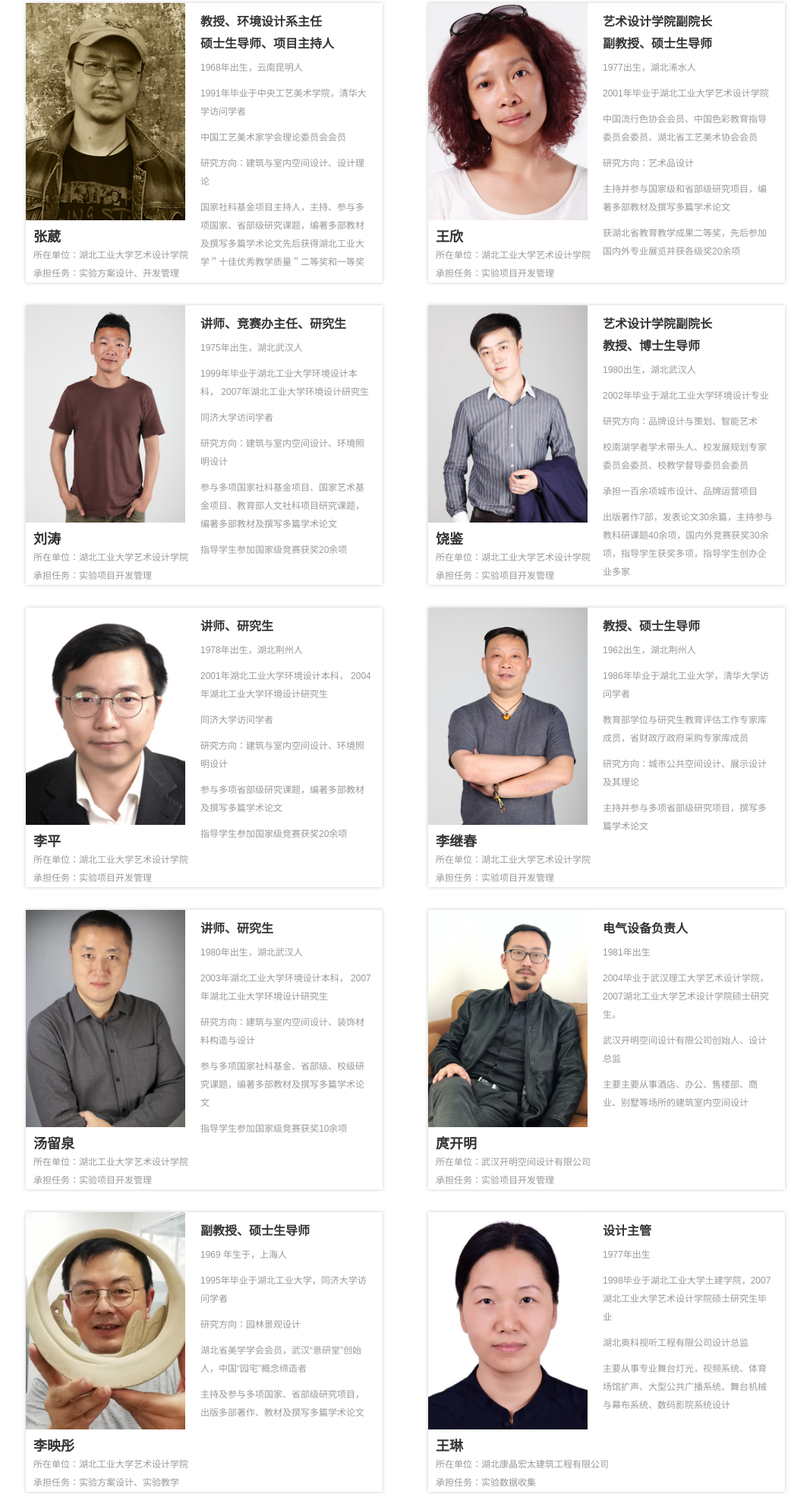
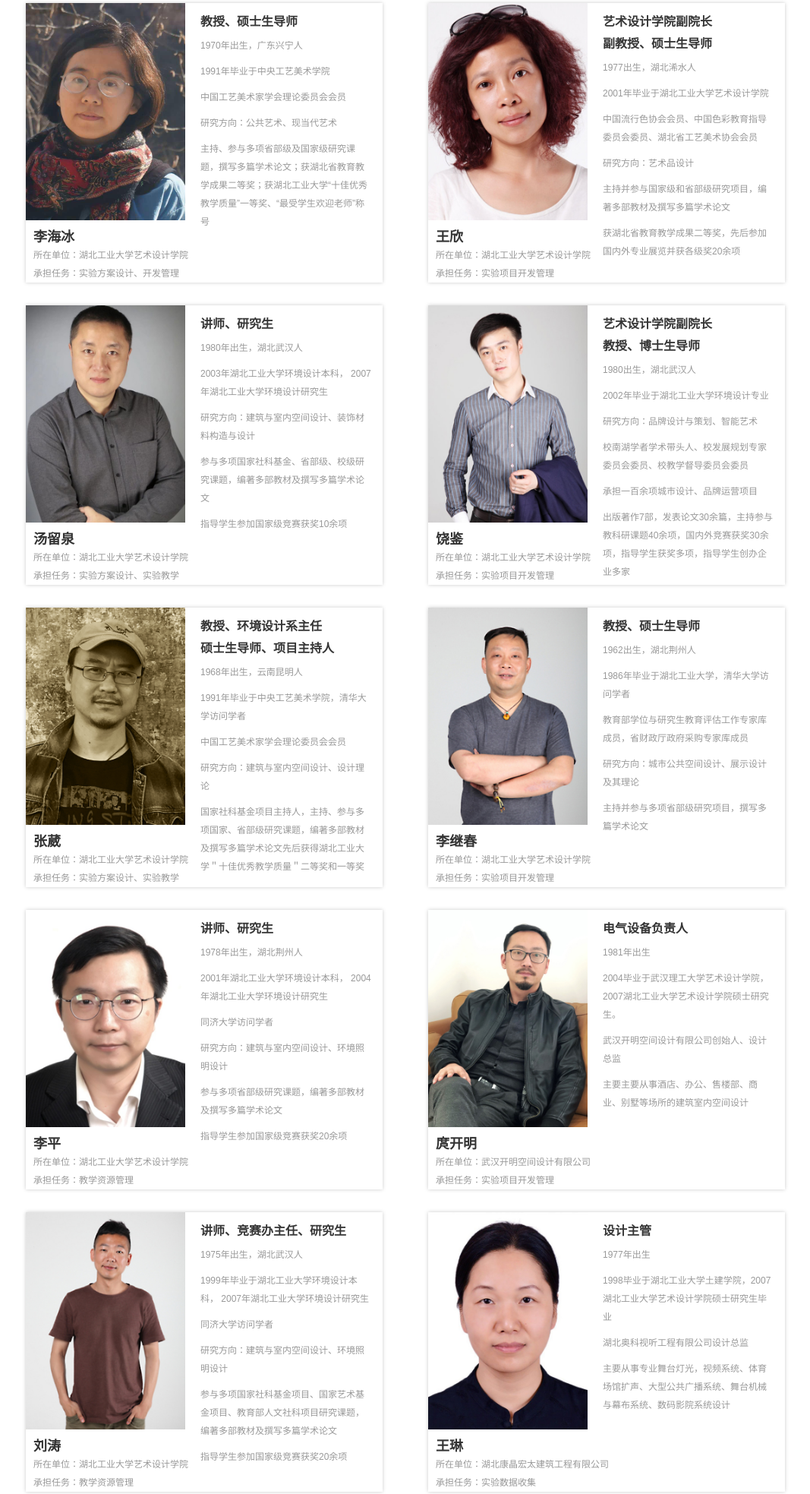
Before and after one commit to NorthLine/green-materials, a plain HTML site: page serviceTeam.html in a window 1280 px wide. Shown: the part 307-2274 px from the top of the page at 76% size, without its empty margins (106-1173 px from the left). Drawn offline with Linux system fonts and the light colour scheme.

Commit message:
half finlished

```diff
--- a/serviceTeam.html
+++ b/serviceTeam.html
@@ -97,13 +97,50 @@
 				</span>
             </h2>
             <ul class="imgList clearfix">
+
+                <li class="fl">
+                    <img src="./personImg/李海冰.jpg" alt="">
+                    <div>
+                        <p class="first"><b>李海冰</b></p>
+                        <p title="所在单位：湖北工业大学艺术设计学院">所在单位：湖北工业大学艺术设计学院</p>
+
+                        <p title="承担任务：实验方案设计、实验教学">承担任务：实验方案设计、开发管理</p>
+                        <div class="rightInners">
+                            <dd style="margin-bottom: 10px"><strong>教授、硕士生导师</strong></dd>
+                            <div>1970年出生，广东兴宁人</div>
+                            <div>1991年毕业于中央工艺美术学院</div>
+                            <div>中国工艺美术家学会理论委员会会员</div>
+                            <div>研究方向：公共艺术、现当代艺术</div>
+                            <div>主持、参与多项省部级及国家级研究课题，撰写多篇学术论文；获湖北省教育教学成果二等奖；获湖北工业大学“十佳优秀教学质量”一等奖、“最受学生欢迎老师”称号</div>
+
+                        </div>
+                    </div>
+                </li>
+                <li class="fl">
+                    <img src="./personImg/汤留泉.jpg" alt="">
+                    <div>
+                        <p class="first"><b>汤留泉</b> </p>
+                        <p title="所在单位：湖北工业大学艺术设计学院">所在单位：湖北工业大学艺术设计学院</p>
+
+                        <p title="承担任务：实验项目开发管理">承担任务：实验方案设计、实验教学</p>
+                        <div class="rightInners">
+                            <dd style="margin-bottom: 10px"><strong>讲师、研究生</strong></dd>
+                            <div>1980年出生，湖北武汉人</div>
+                            <div>2003年湖北工业大学环境设计本科， 2007年湖北工业大学环境设计研究生</div>
+                            <div>研究方向：建筑与室内空间设计、装饰材料构造与设计</div>
+                            <div>参与多项国家社科基金、省部级、校级研究课题，编著多部教材及撰写多篇学术论文</div>
+                            <div>指导学生参加国家级竞赛获奖10余项</div>
+
+                        </div>
+                    </div>
+                </li>
                 <li class="fl">
                     <img src="./personImg/张葳.jpg" alt="">
                     <div>
                         <p class="first"><b>张葳</b> </p>
                         <p title="所在单位：湖北工业大学艺术设计学院">所在单位：湖北工业大学艺术设计学院</p>
 
-                        <p title="承担任务：实验方案设计、开发管理">承担任务：实验方案设计、开发管理</p>
+                        <p title="承担任务：实验方案设计、开发管理">承担任务：实验方案设计、实验教学</p>
 
                     </div>
                     <div class="rightInners">
@@ -117,24 +154,6 @@
                     </div>
                 </li>
 
-                <li class="fl">
-                    <img src="./personImg/刘涛.jpg" alt="">
-                    <div>
-                        <p class="first"><b>刘涛</b> &nbsp;</p>
-                        <p title="所在单位：湖北工业大学艺术设计学院">所在单位：湖北工业大学艺术设计学院</p>
-
-                        <p title="承担任务：实验项目开发管理">承担任务：实验项目开发管理</p>
-                        <div class="rightInners">
-                            <dd style="margin-bottom: 10px"><strong title="讲师、竞赛办主任">讲师、竞赛办主任、研究生</strong></dd>
-                            <div>1975年出生，湖北武汉人</div>
-                            <div>1999年毕业于湖北工业大学环境设计本科， 2007年湖北工业大学环境设计研究生</div>
-                            <div>同济大学访问学者</div>
-                            <div>研究方向：建筑与室内空间设计、环境照明设计</div>
-                            <div>参与多项国家社科基金项目、国家艺术基金项目、教育部人文社科项目研究课题，编著多部教材及撰写多篇学术论文</div>
-                            <div>指导学生参加国家级竞赛获奖20余项</div>
-                        </div>
-                    </div>
-                </li>
 
                 <li class="fl">
                     <img src="./personImg/李平.jpg" alt="">
@@ -142,7 +161,7 @@
                         <p class="first"><b>李平</b> </p>
                         <p title="所在单位：湖北工业大学艺术设计学院">所在单位：湖北工业大学艺术设计学院</p>
 
-                        <p title="承担任务：实验项目开发管理">承担任务：实验项目开发管理</p>
+                        <p title="承担任务：实验项目开发管理">承担任务：教学资源管理</p>
                         <div class="rightInners">
                             <dd style="margin-bottom: 10px"><strong>讲师、研究生</strong></dd>
                             <div>1978年出生，湖北荆州人</div>
@@ -156,44 +175,26 @@
                     </div>
                 </li>
 
+
                 <li class="fl">
-                    <img src="./personImg/汤留泉.jpg" alt="">
+                    <img src="./personImg/刘涛.jpg" alt="">
                     <div>
-                        <p class="first"><b>汤留泉</b> </p>
+                        <p class="first"><b>刘涛</b> &nbsp;</p>
                         <p title="所在单位：湖北工业大学艺术设计学院">所在单位：湖北工业大学艺术设计学院</p>
 
-                        <p title="承担任务：实验项目开发管理">承担任务：实验项目开发管理</p>
+                        <p title="承担任务：实验项目开发管理">承担任务：教学资源管理</p>
                         <div class="rightInners">
-                            <dd style="margin-bottom: 10px"><strong>讲师、研究生</strong></dd>
-                             <div>1980年出生，湖北武汉人</div>
-                             <div>2003年湖北工业大学环境设计本科， 2007年湖北工业大学环境设计研究生</div>
-                             <div>研究方向：建筑与室内空间设计、装饰材料构造与设计</div>
-                             <div>参与多项国家社科基金、省部级、校级研究课题，编著多部教材及撰写多篇学术论文</div>
-                             <div>指导学生参加国家级竞赛获奖10余项</div>
-
-
-
+                            <dd style="margin-bottom: 10px"><strong title="讲师、竞赛办主任">讲师、竞赛办主任、研究生</strong></dd>
+                            <div>1975年出生，湖北武汉人</div>
+                            <div>1999年毕业于湖北工业大学环境设计本科， 2007年湖北工业大学环境设计研究生</div>
+                            <div>同济大学访问学者</div>
+                            <div>研究方向：建筑与室内空间设计、环境照明设计</div>
+                            <div>参与多项国家社科基金项目、国家艺术基金项目、教育部人文社科项目研究课题，编著多部教材及撰写多篇学术论文</div>
+                            <div>指导学生参加国家级竞赛获奖20余项</div>
                         </div>
                     </div>
                 </li>
-                <li class="fl">
-                    <img src="./personImg/李映彤.jpg" alt="">
-                    <div>
-                        <p class="first"><b>李映彤</b></p>
-                        <p title="所在单位：湖北工业大学艺术设计学院">所在单位：湖北工业大学艺术设计学院</p>
 
-                        <p title="承担任务：实验方案设计、实验教学">承担任务：实验方案设计、实验教学</p>
-                        <div class="rightInners">
-                            <dd style="margin-bottom: 10px"><strong>副教授、硕士生导师</strong></dd>
-                            <div>1969 年生于，上海人</div>
-                            <div>1995年毕业于湖北工业大学，同济大学访问学者</div>
-                            <div>研究方向：园林景观设计</div>
-                            <div>湖北省美学学会会员，武汉“意研堂”创始人，中国“园宅”概念缔造者</div>
-                            <div>主持及参与多项国家、省部级研究项目，出版多部著作、教材及撰写多篇学术论文</div>
-
-                        </div>
-                    </div>
-                </li>
             </ul>
         </div>
         <div class="imgBoxLinner" style="padding-right: 0;width: 470px;float: right;">
```
Also changed, not shown: personImg/李海冰.jpg (added).
